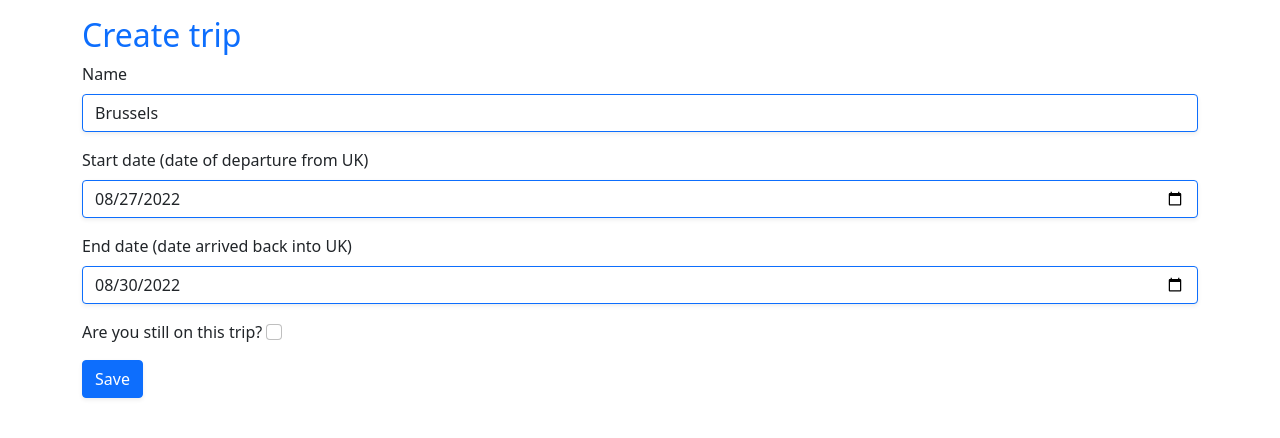
After one commit to hazzahex/schengen_calculator, a Django app: page /end_trip_today/13 in a window 1280 px wide. The commit adds this page. Shown: the top 438 px of the page. Run offline with Django 4.2, Linux system fonts and the light colour scheme; a user stored in the database is signed in; data comes from the database, SQL or seed files in the repository; both versions use the stored data as it was after the commit.

Commit message:
added update_trip function

```diff
--- a/schengen/main/models.py
+++ b/schengen/main/models.py
@@ -4,7 +4,8 @@ from django.conf import settings
 class Trip(models.Model):
     name = models.CharField(max_length=100, default=settings.DEFAULT_NAME, null=True)
     start_date = models.DateTimeField(auto_now=False, null=False)
-    end_date = models.DateTimeField(auto_now=False, null=False)
+    end_date = models.DateTimeField(auto_now=False, null=True)
+    current = models.BooleanField(null=False, default=settings.DEFAULT_CURRENT)
     day_count = models.IntegerField(null=False, default=settings.DEFAULT_DAY_COUNT)
 
     def __str__(self):
--- a/schengen/main/templates/main/create_trip.html
+++ b/schengen/main/templates/main/create_trip.html
@@ -16,6 +16,11 @@
                 <label for="end_date" class="form-label">End date (date arrived back into UK)</label>
                 <input type="date" class="form-control border-primary shadow-sm" id="end_date" name="end_date">
             </div>
+            <div class="mb-3">
+                <label for="current" class="form-check-label">Are you still on this trip?</label>
+                <input type="checkbox" class="form-check-input" id="current" name="current">
+            </div>
+
             <button type="submit" class="btn btn-primary shadow-sm">Save</button>
         </form>
     </div>
--- /dev/null
+++ b/schengen/main/templates/main/update_trip.html
@@ -0,0 +1,51 @@
+{% extends 'main/base.html' %} {% block content %}
+<div class="container pt-3">
+  <div class="h2 text-primary">Create trip</div>
+  <form method="post">
+    {% csrf_token %}
+    <div class="mb-3">
+      <label for="name" class="form-label">Name</label>
+      <input
+        type="text"
+        class="form-control border-primary shadow-sm"
+        id="name"
+        name="name"
+        value="{{ trip.name }}"
+      />
+    </div>
+    <div class="mb-3">
+      <label for="start_date" class="form-label"
+        >Start date (date of departure from UK)</label
+      >
+      <input
+        type="date"
+        class="form-control border-primary shadow-sm"
+        id="start_date"
+        name="start_date"
+        value="{{ trip.start_date|date:'Y-m-d' }}"
+      />
+    </div>
+    <div class="mb-3">
+      <label for="end_date" class="form-label"
+        >End date (date arrived back into UK)</label
+      >
+      <input
+        type="date"
+        class="form-control border-primary shadow-sm"
+        id="end_date"
+        name="end_date"
+        value="{{ trip.end_date|date:'Y-m-d' }}"
+      />
+    </div>
+    <div class="mb-3">
+      <label for="current" class="form-check-label"
+        >Are you still on this trip?</label
+      >
+      <input type="checkbox" class="form-check-input" id="current"
+      name="current" {% if trip.current %} checked {% else %} '' {% endif %}>
+    </div>
+
+    <button type="submit" class="btn btn-primary shadow-sm">Save</button>
+  </form>
+</div>
+{% endblock content %}
--- a/schengen/main/utils.py
+++ b/schengen/main/utils.py
@@ -1,22 +1,48 @@
-from datetime import date, timedelta, datetime
+from datetime import date, timedelta, datetime, timezone
 from .models import Trip
 
+
 def get_windows_trips():
-    trips = Trip.objects.filter(end_date__gte=get_window_start())
+    trips = Trip.objects.filter(
+        end_date__gte=get_window_start()).order_by('-end_date')
     return trips
 
-def create_trip(name, start_date, end_date):
+
+def create_trip(name, start_date, end_date, current):
     d1 = datetime.strptime(start_date, "%Y-%m-%d")
     d2 = datetime.strptime(end_date, "%Y-%m-%d")
     day_delta = round((d2 - d1).days) + 1
-    new_trip = Trip(name=name, start_date=start_date, end_date=end_date, day_count=day_delta)
+    new_trip = Trip(name=name, start_date=start_date,
+                    end_date=end_date, day_count=day_delta, current=current)
     new_trip.save()
+
 
 def get_window_start():
     today = date.today()
     window_start = today - timedelta(days=180)
     return window_start
 
+
 def get_trip(trip_pk):
     trip = Trip.objects.get(pk=trip_pk)
     return trip
+
+
+def update_open_trip(trip_pk):
+    trip = Trip.objects.get(pk=trip_pk)
+    if trip.current:
+        trip.end_date = datetime.now(timezone.utc)
+        day_delta = round((trip.end_date - trip.start_date).days) + 1
+        trip.day_count = day_delta
+        trip.save()
+
+
+def update_trip(trip_pk, name, start_date, end_date, current):
+    trip = get_trip(trip_pk)
+    trip.name = name
+    trip.start_date = start_date
+    trip.end_date = end_date
+    day_delta = round((end_date - start_date).days) + 1
+    trip.day_count = day_delta
+    trip.current = current
+    trip.save()
--- a/schengen/main/views.py
+++ b/schengen/main/views.py
@@ -1,7 +1,9 @@
 from django.shortcuts import render, redirect
-from .utils import get_windows_trips, create_trip, get_window_start, get_trip
+from datetime import timezone, datetime
+from .utils import get_windows_trips, create_trip, get_window_start, get_trip, update_open_trip, update_trip
 from .forms import UserRegisterForm
 from django.contrib.auth.decorators import login_required
+
 
 def register(request):
     if request.method == 'POST':
@@ -14,12 +16,14 @@ def register(request):
         form = UserRegisterForm()
     return render(request, 'main/register.html', {'form': form})
 
-@login_required
+
+@login_required()
 def home_view(request):
     trips = get_windows_trips()
     window_start = get_window_start()
     count = 0
     for trip in trips:
+        update_open_trip(trip.pk)
         if trip.start_date.date() < window_start:
             days_in_window = (trip.end_date.date() - window_start).days
             print(f'Trip at end of window')
@@ -36,19 +40,33 @@ def home_view(request):
     }
     return render(request, 'main/home.html', context=context)
 
-@login_required
+
+@login_required()
+def refresh_trip(request, trip_pk):
+    print(trip_pk)
+    update_open_trip(trip_pk)
+    return redirect('home')
+
+
+@login_required()
 def new_trip_view(request):
-    context = {
-
-    }
+    context = {}
+    print("test")
     if request.method == "POST":
-        # print(f'POST_DATA: name:{request.POST.get("name")} start_date:{request.POST.get("start_date")} end_date:{request.POST.get("end_date")}')
-        new_trip = create_trip(request.POST.get("name"), request.POST.get("start_date"), request.POST.get("end_date"))
+        print(request.POST.get("end_date"))
+        if request.POST.get("end_date") == "":
+            current_date = datetime.now().strftime("%Y-%m-%d")
+            new_trip = create_trip(request.POST.get("name"), request.POST.get(
+                "start_date"), current_date, request.POST.get("current") == "on")
+        else:
+            new_trip = create_trip(request.POST.get("name"), request.POST.get(
+                "start_date"), request.POST.get("end_date"), request.POST.get("current") == "on")
         return redirect('home')
     else:
         return render(request, 'main/create_trip.html', context=context)
 
-@login_required
+
+@login_required()
 def trip_view(request, trip_pk):
     trip = get_trip(trip_pk)
     context = {
@@ -56,8 +74,26 @@ def trip_view(request, trip_pk):
     }
     return render(request, 'main/trip.html', context=context)
 
-@login_required
+
+@login_required()
 def delete_trip(request, trip_pk):
     trip = get_trip(trip_pk)
     trip.delete()
     return redirect('home')
+
+
+@login_required
+def update_trip_view(request, trip_pk):
+    if request.method == "POST":
+        start_date = datetime.strptime(
+            request.POST.get("start_date"), '%Y-%m-%d')
+        end_date = datetime.strptime(request.POST.get("end_date"), '%Y-%m-%d')
+        name = request.POST.get("name")
+        current = request.POST.get("current") == "on"
+        update_trip(trip_pk, name, start_date, end_date, current)
+        return redirect('home')
+    else:
+        context = {
+            'trip': get_trip(trip_pk)
+        }
+        return render(request, 'main/update_trip.html', context=context)
--- a/schengen/schengen/settings.py
+++ b/schengen/schengen/settings.py
@@ -142,3 +142,4 @@ STATIC_URL = 'static/'
 DEFAULT_AUTO_FIELD = 'django.db.models.BigAutoField'
 DEFAULT_NAME = "Unnaned"
 DEFAULT_DAY_COUNT = 0
+DEFAULT_CURRENT = False
--- a/schengen/schengen/urls.py
+++ b/schengen/schengen/urls.py
@@ -8,6 +8,10 @@ urlpatterns = [
     path('new_trip', main_views.new_trip_view, name='new_trip'),
     path('trip/<int:trip_pk>', main_views.trip_view, name='trip-view'),
     path('delete_trip/<int:trip_pk>', main_views.delete_trip, name='delete-trip'),
+    path('refresh_trip/<int:trip_pk>',
+         main_views.refresh_trip, name='refresh-trip'),
+    path('end_trip_today/<int:trip_pk>',
+         main_views.update_trip_view, name='end-trip-today'),
     path('register/', main_views.register, name='register'),
     path('login/', auth_views.LoginView.as_view(template_name='main/login.html'), name='login'),
     path('logout/', auth_views.LogoutView.as_view(template_name='main/logout.html'), name='logout'),
```
Also changed, not shown: schengen/main/templates/main/trip.html (+21 -5 lines), schengen/main/templates/main/trip_card.html (+43 -8 lines), schengen/db.sqlite3, schengen/main/migrations/0003_trip_finished_alter_trip_end_date.py (added), schengen/main/migrations/0004_remove_trip_finished_trip_current.py (added).
